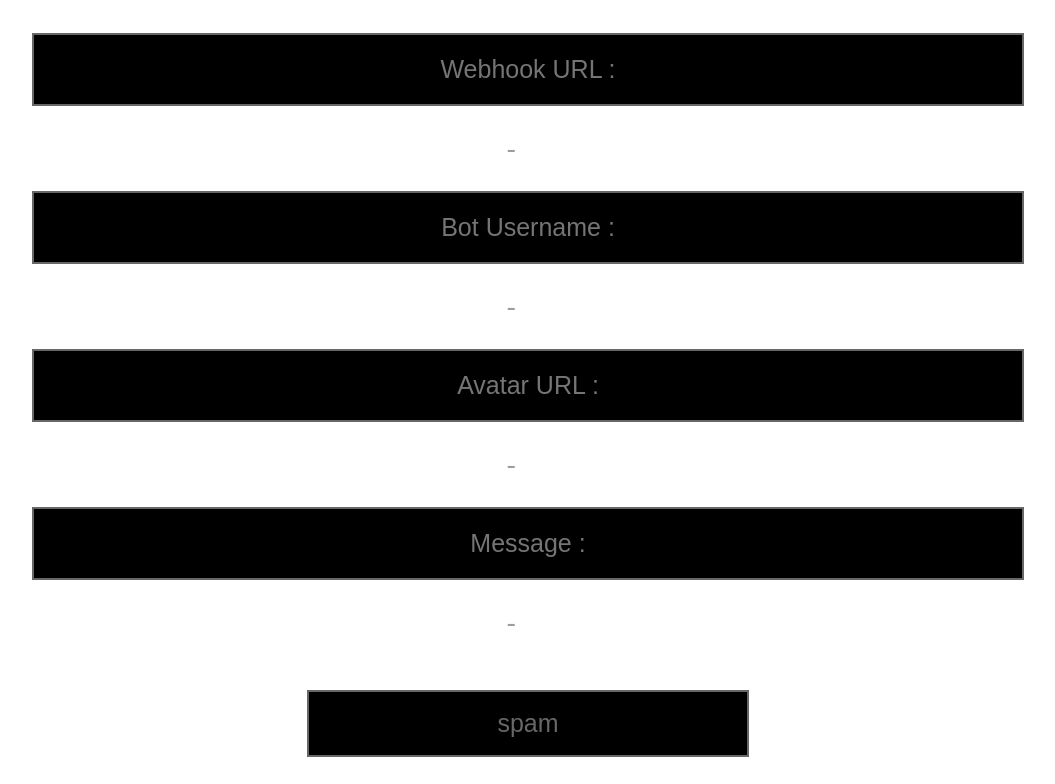
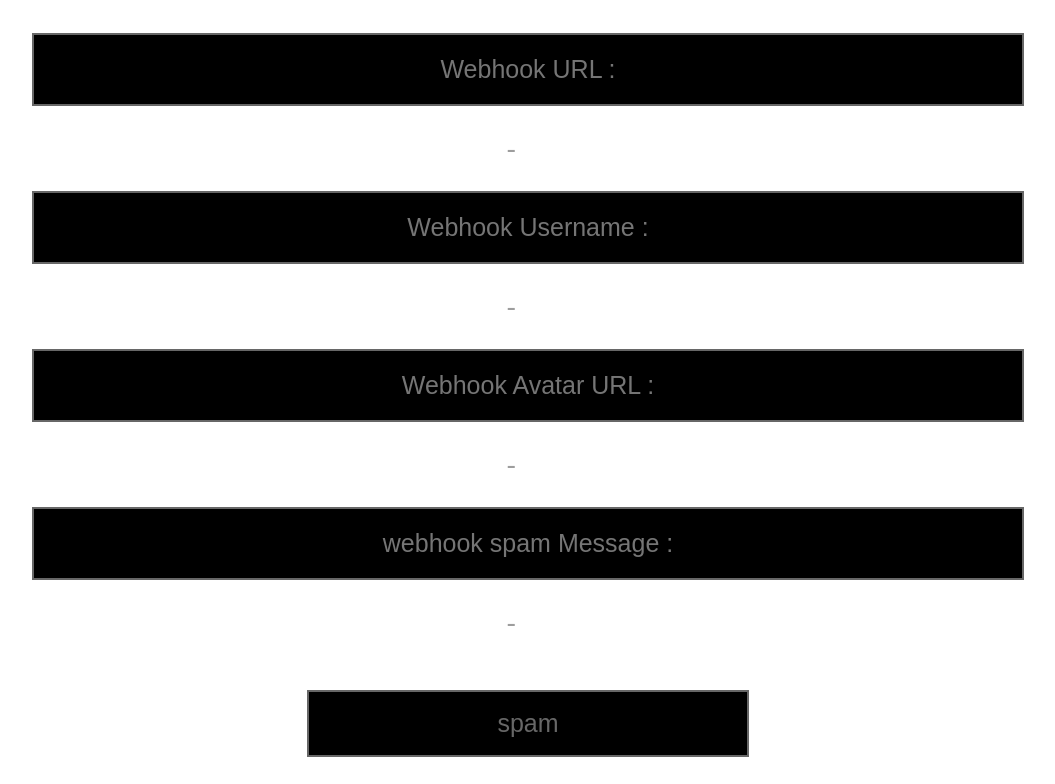
Before and after one commit to asghar-sagsibil1/WS, a plain HTML site: page index.html in a window 1280 px wide. Shown: the part 163-947 px from the top of the page, without its empty margins (112-1167 px from the left). Drawn offline with Linux system fonts and the light colour scheme.

Commit message:
Update index.html

```diff
--- a/index.html
+++ b/index.html
@@ -3,8 +3,8 @@
   <meta name="viewport" content="width=device-width,initial-scale=1">
   <title>Discord Webhook Sender</title>
   <meta name="author" content="Zua">
-  <meta name="description" content="Simple Discord Webhook Spammer">
-  <meta name="keywords" content="discord,ytzmo,webhook, webhook spam, webhook spammer">
+  <meta name="description" content="Discord Webhook Spammer">
+  <meta name="keywords" content="discord,webhook, webhook spam, webhook spammer">
   <meta name="title" content="Discord Webhook Spammer">
   <link rel="stylesheet" href="css/stylesheet.css" type="text/css">
 </head>
@@ -19,13 +19,13 @@
       <p style="font-family: Arial, Helvetica, sans-serif; color: #ffffff"></p><input type="text" id="link" placeholder="Webhook URL :">
       <p> -
       </p><p>
-      </p><p style="font-family: Arial, Helvetica, sans-serif; color: #ffffff"></p><input type="text" id="username" placeholder="Bot Username :">
+      </p><p style="font-family: Arial, Helvetica, sans-serif; color: #ffffff"></p><input type="text" id="username" placeholder="Webhook Username :">
       <p> -
       </p><p>
-      </p><p style="font-family: Arial, Helvetica, sans-serif; color: #ffffff"></p><input type="text" id="avatar" placeholder="Avatar URL :">
+      </p><p style="font-family: Arial, Helvetica, sans-serif; color: #ffffff"></p><input type="text" id="avatar" placeholder="Webhook Avatar URL :">
       <p> -
       </p><p>
-      </p><p style="font-family: Arial, Helvetica, sans-serif; color: #ffffff"></p><input type="text" id="content" placeholder="Message :">
+      </p><p style="font-family: Arial, Helvetica, sans-serif; color: #ffffff"></p><input type="text" id="content" placeholder="webhook spam Message :">
       <br>
       <p> -
       </p><p>
```
